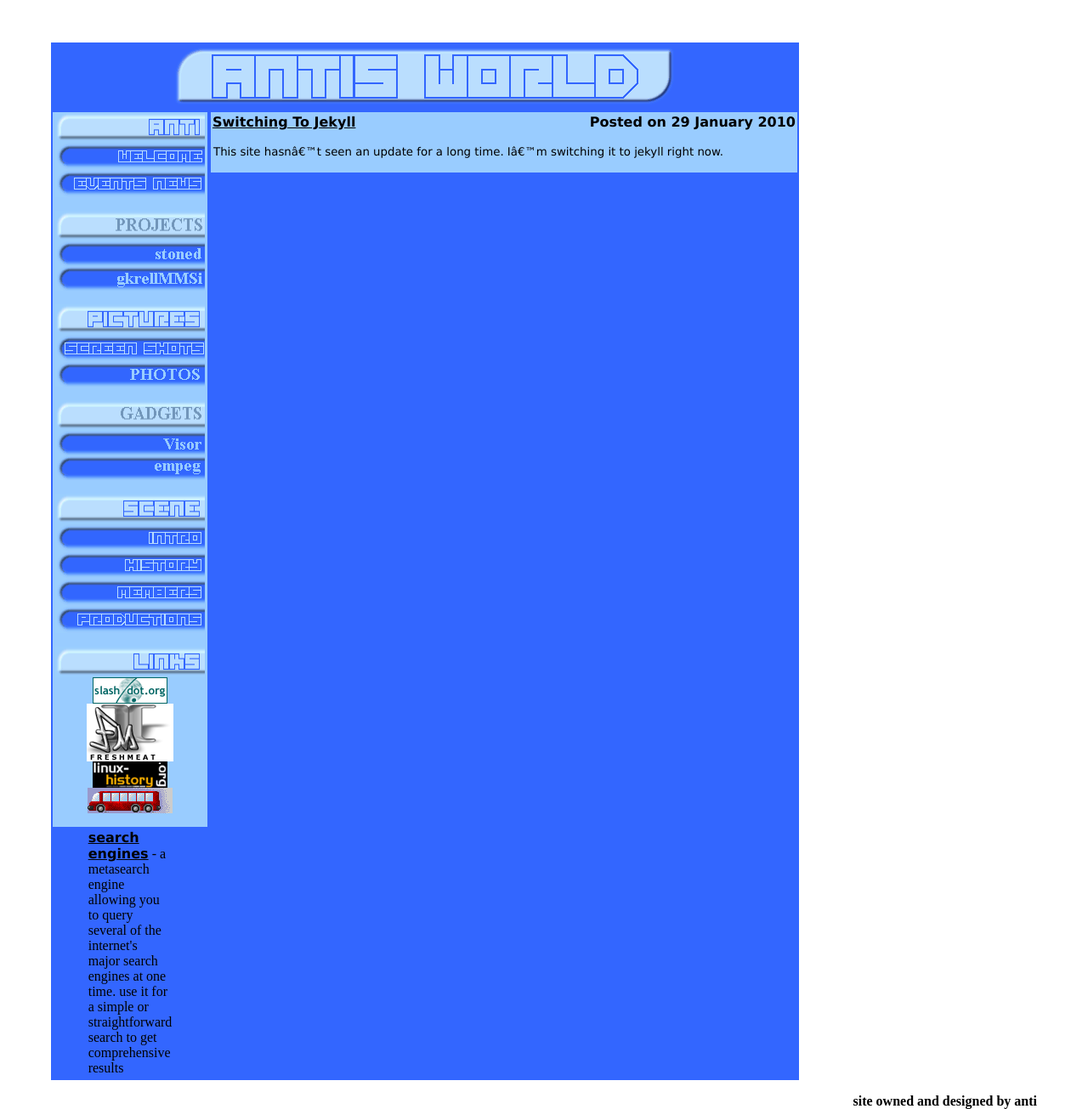
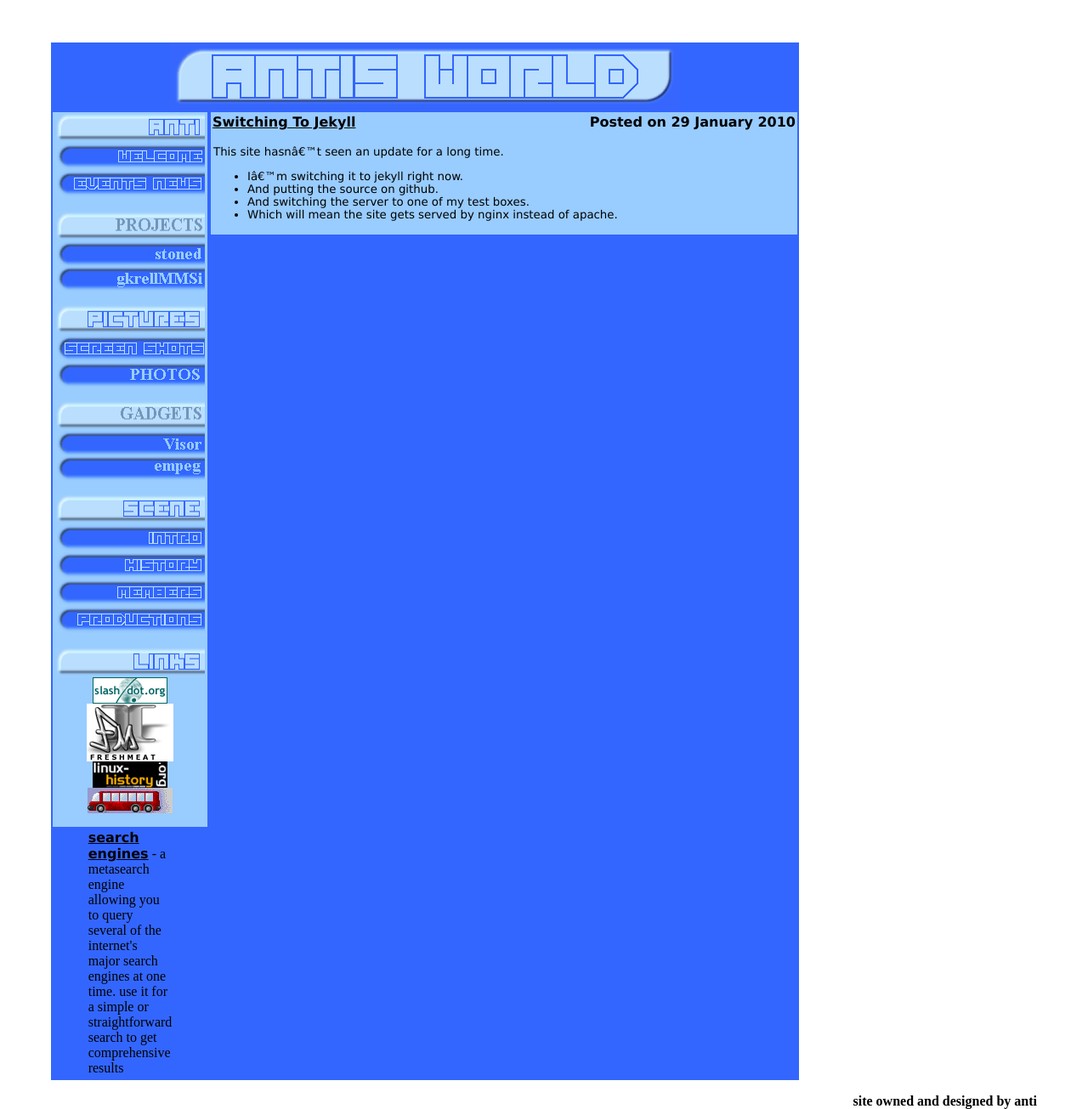
Before and after one commit to AndreasOM/anti.cute-ninjas.com, a Jekyll site: the page built from _posts/2010-01-29-Switching-To-Jekyll.markdown, in a window 1280 px wide. Shown: the whole page at 85% size. Built offline with Jekyll 4.4.1, drawn with Linux system fonts in a browser that asks for light colours.

Commit message:
Updated the last post to reflect what's going on.

```diff
--- a/_posts/2010-01-29-Switching-To-Jekyll.markdown
+++ b/_posts/2010-01-29-Switching-To-Jekyll.markdown
@@ -4,4 +4,7 @@ title: Switching To Jekyll
 ---
 
 This site hasn't seen an update for a long time.
-I'm switching it to jekyll right now.
+* I'm switching it to jekyll right now.
+* And putting the source on github.
+* And switching the server to one of my test boxes.
+* Which will mean the site gets served by nginx instead of apache.
```
